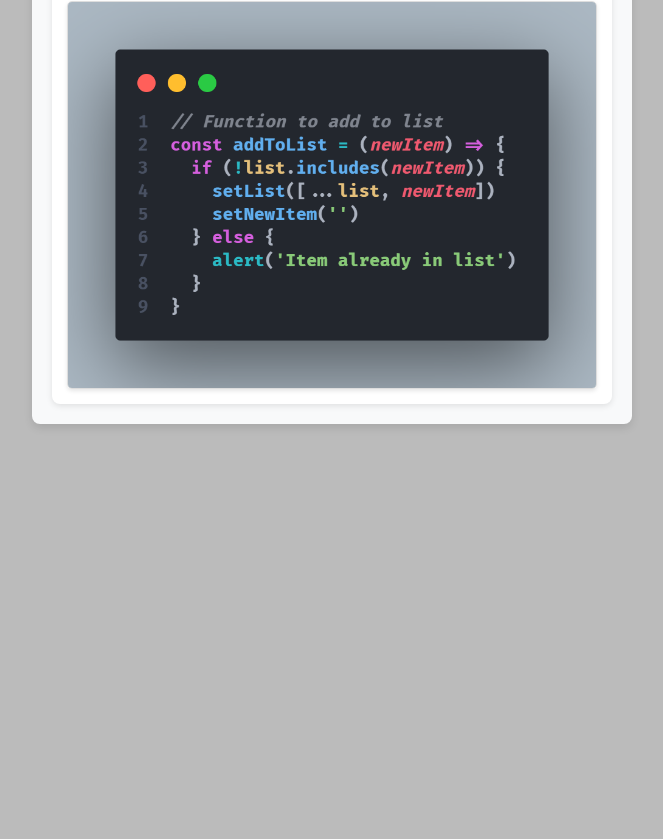
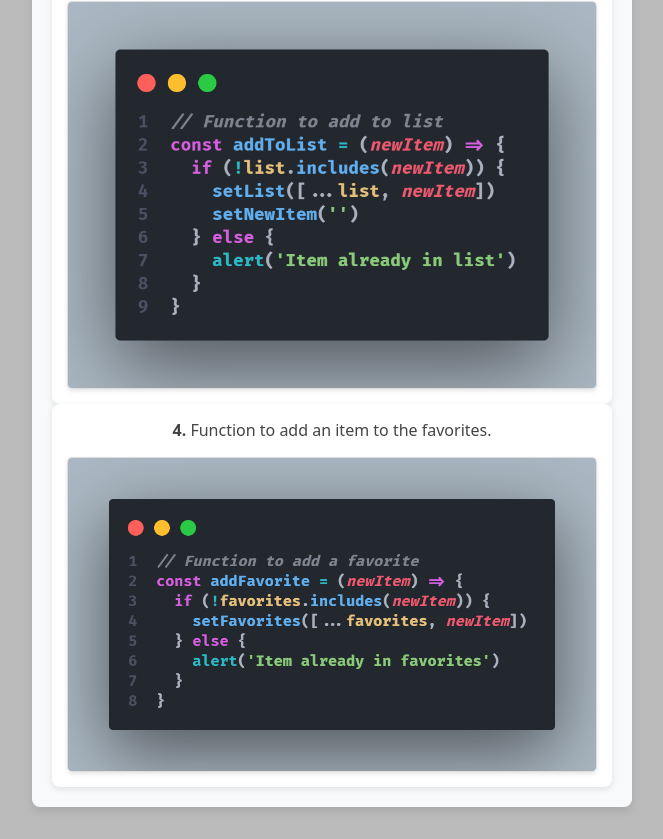
Before and after one commit to Espadv69/useState-Intermediate, a React (Vite) app in the folder DynamicFavorites/: page / in a window 1280 px wide. Shown: the part 1335-2174 px from the top of the page, without its empty margins (308-971 px from the left). Before the commit the page ends 1791 px from the top, so only its background shows below. Built offline with nearby package versions, Linux system fonts and the light colour scheme; the HTML template or start-up script is replaced by a standard one.

Commit message:
Add fourth step to Explanation component with addFavorite function details

```diff
--- a/DynamicFavorites/src/components/Explanation/Explanation.jsx
+++ b/DynamicFavorites/src/components/Explanation/Explanation.jsx
@@ -26,6 +26,13 @@ const Explanation = () => {
           imgUrl="/images/addList.png"
           imgAlt="Code snippet with addToList function"
         />
+
+        <LiExplanation
+          stepNumber={4}
+          description="Function to add an item to the favorites."
+          imgUrl="/images/addFavorite.png"
+          imgAlt="Code snippet with addFavorite function"
+        />
       </ul>
     </section>
   )
```
